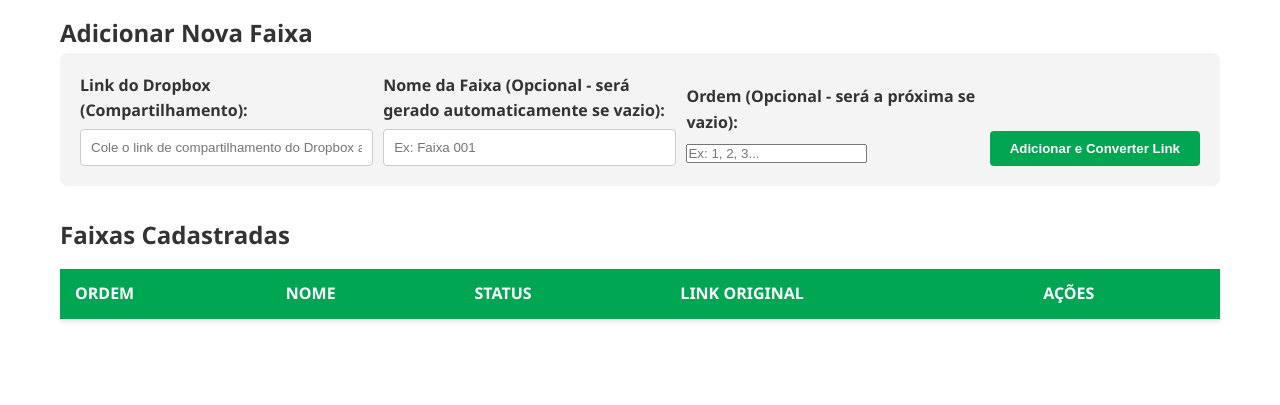
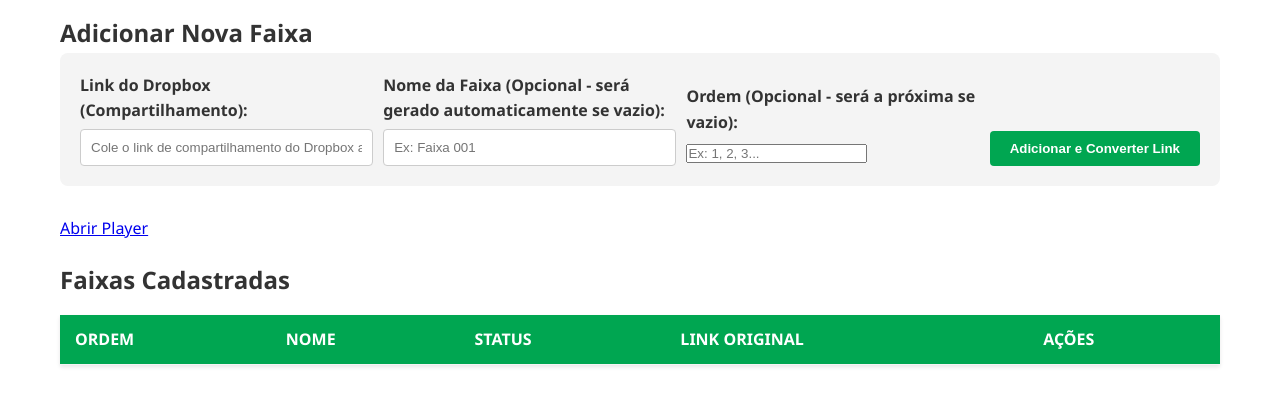
Before and after one commit to ZeEduardo342/Radio-Pormade, a plain HTML site: page index.html in a window 1280 px wide. Shown: the part 89-494 px from the top of the page. Drawn offline with Linux system fonts and the light colour scheme; no server answers.

Commit message:
Add link to open player in index.html

```diff
--- a/index.html
+++ b/index.html
@@ -35,7 +35,7 @@
             </form>
             <p id="form-status" style="margin-top: 10px; font-weight: bold;"></p>
         </section>
-
+        <a href="player.html" class="btn-player">Abrir Player</a>
         <!-- Tabela de Faixas -->
         <section class="track-list-section">
             <h2>Faixas Cadastradas</h2>
```
